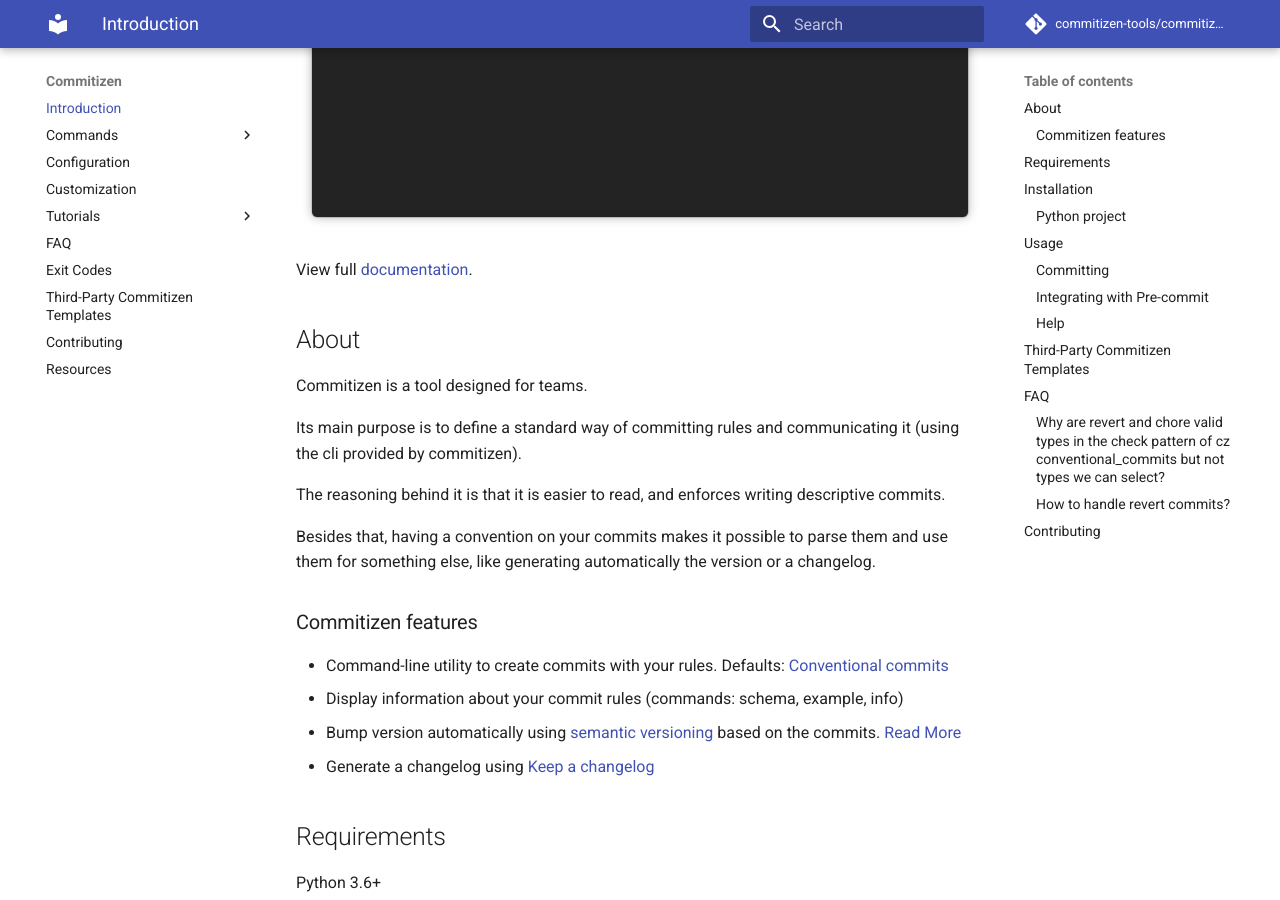
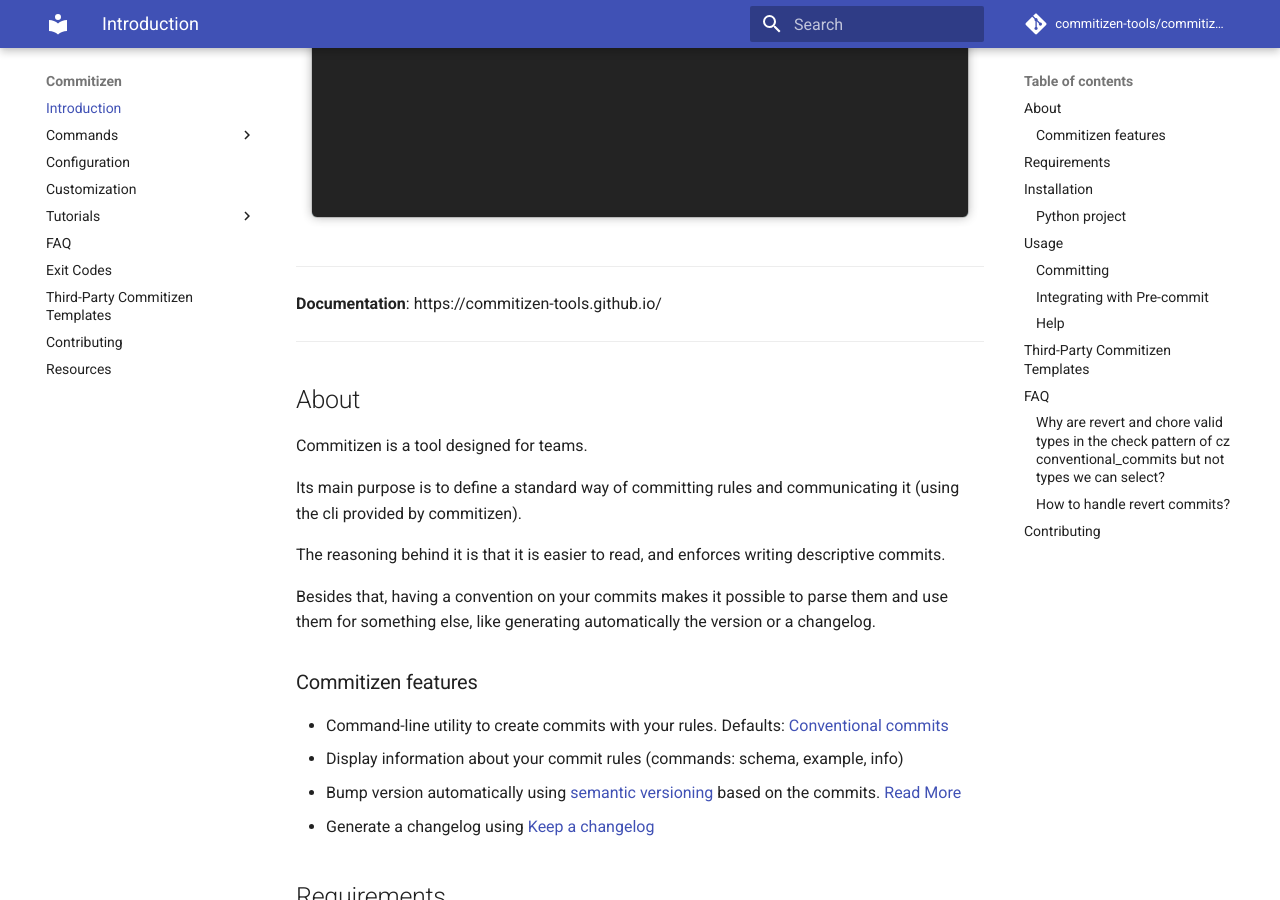
Before and after one commit to commitizen-tools/commitizen, an MkDocs documentation site: the page built from docs/README.md, in a window 1280 px wide and 900 px high, scrolled down 396 px. Built offline with MkDocs 1.6.1 and Material for MkDocs 9.7.7, drawn with Linux system fonts in a browser that asks for light colours; comment, search, counter and statistics services are not loaded.

Commit message:
docs(README.md): make documentation more visible

```diff
--- a/docs/README.md
+++ b/docs/README.md
@@ -9,7 +9,11 @@
 
 ![Using commitizen cli](images/demo.gif)
 
-View full [documentation](https://commitizen-tools.github.io/commitizen/).
+---
+
+**Documentation**: https://commitizen-tools.github.io/
+
+---
 
 ## About
 
```
